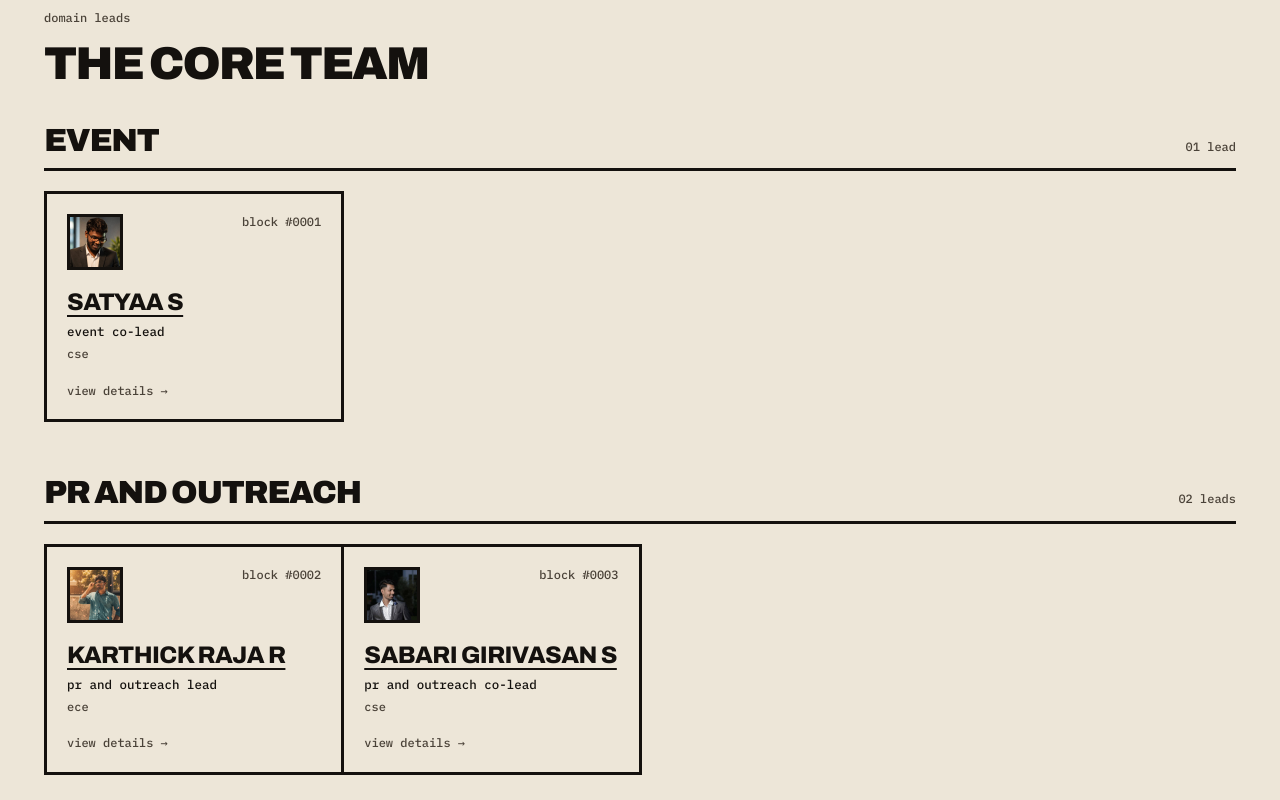
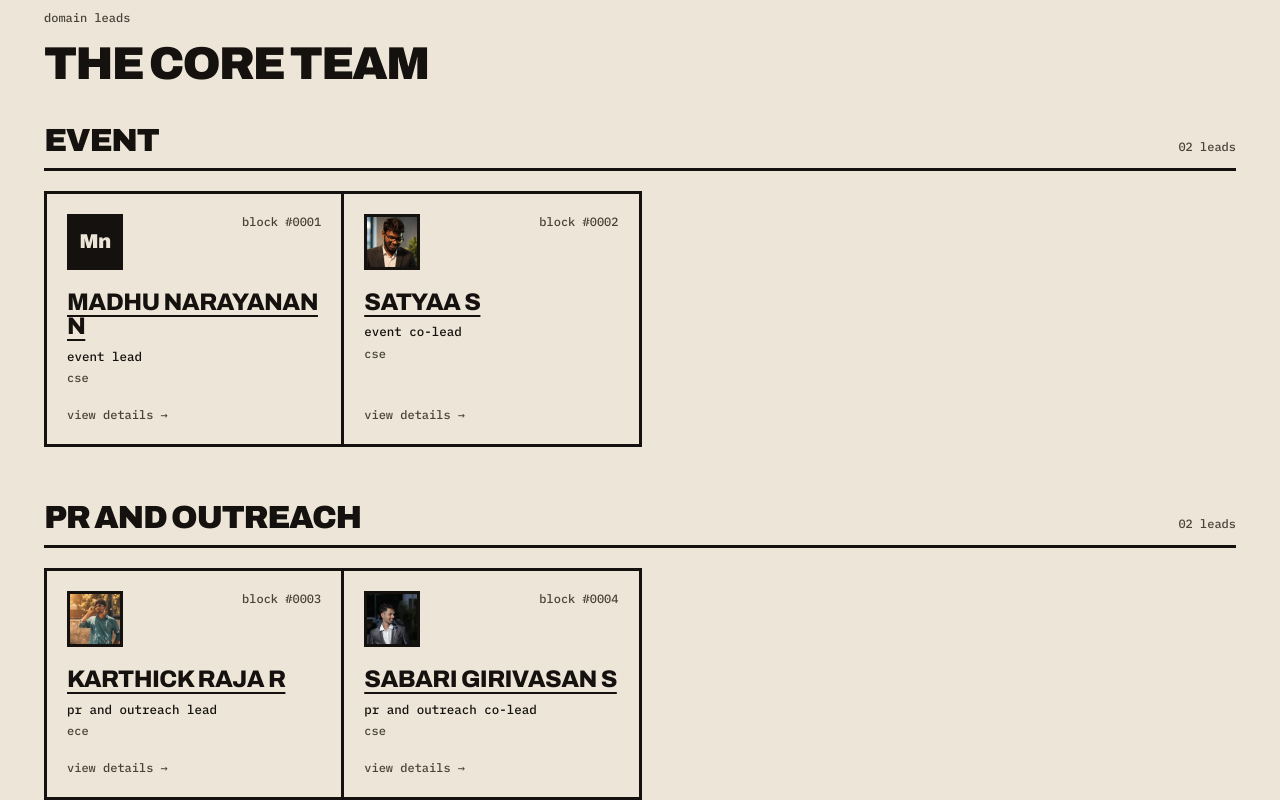
Before and after one commit to SaIdEeVaN/BIC-REC_Site, a React (Vite) app: page /team/core in a window 1280 px wide. Shown: the part 940-1740 px from the top of the page. Built offline with nearby package versions, Linux system fonts and the light colour scheme.

Commit message:
Add Madhu narayanan N as Event Lead

```diff
--- a/src/data/members.js
+++ b/src/data/members.js
@@ -122,6 +122,15 @@ const groups = [
     team: 'core',
     title: "Event",
     members: [
+      {
+        name: "Madhu narayanan N",
+        slug: "madhu-narayanan-n",
+        role: "Event Lead",
+        department: "CSE",
+        email: "madhunarayanan.n.2024.cse@rajalakshmi.edu.in",
+        linkedin: "https://www.linkedin.com/in/madhu-narayanan-n-7a8977319/",
+        instagram: "https://www.instagram.com/its_madhu_narayanan/?hl=en",
+      },
       {
         name: "Satyaa S",
         slug: "satyaa-s",
```
Also changed, not shown: 1 other file (tests, documents, lock files or other folders).
